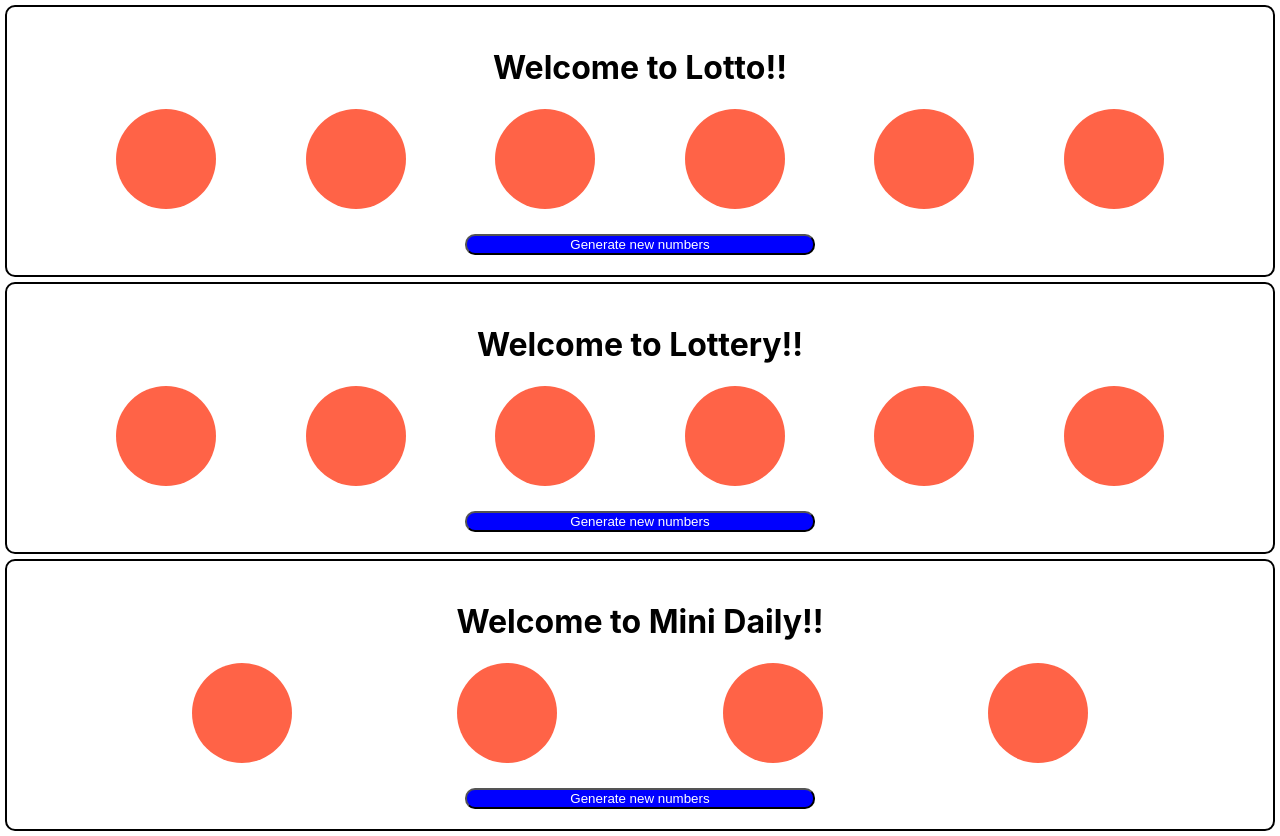
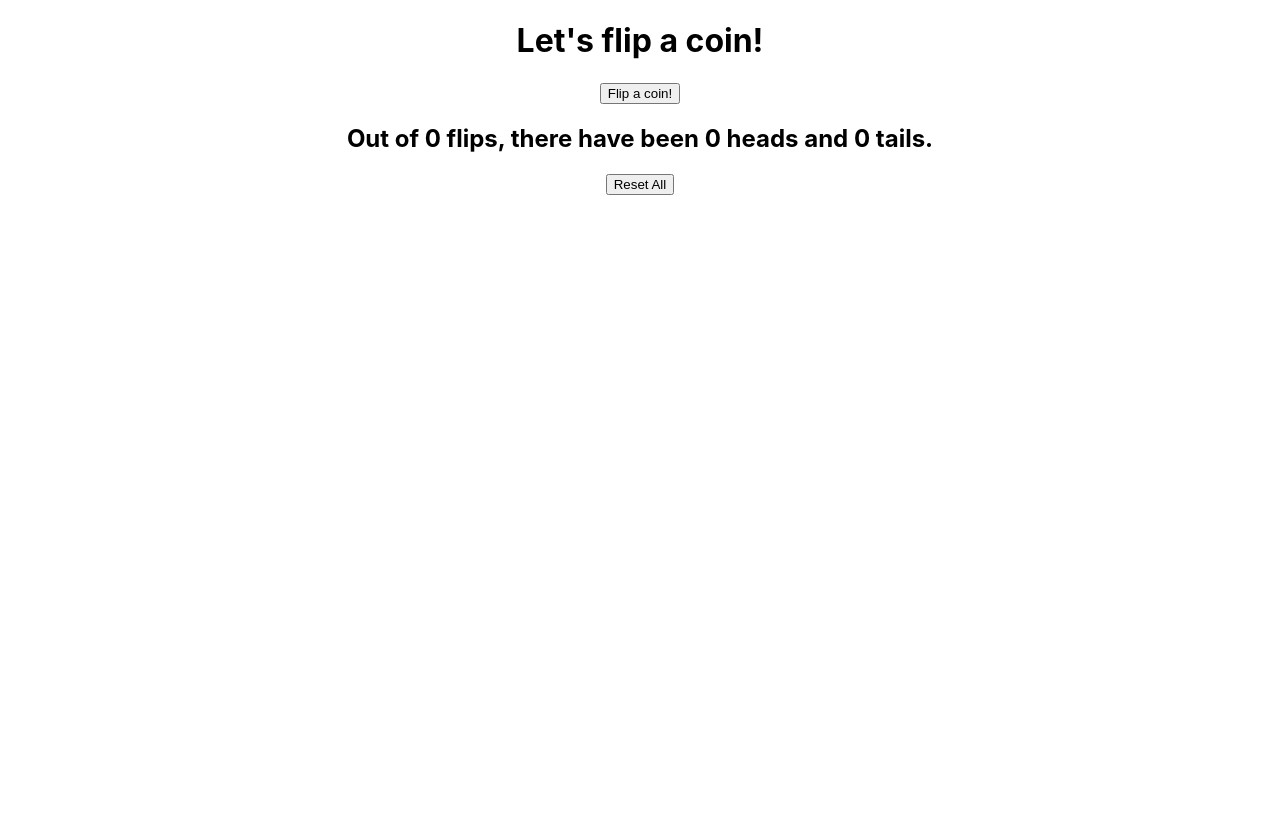
Before and after one commit to PhilHuangSW/LearningReact, a React (Create React App) app in the folder my-testing-app/: page / in a window 1280 px wide. After the commit the page ends 800 px from the top, so only its background shows below. Built offline with nearby package versions, Linux system fonts and the light colour scheme.

Commit message:
CoinFlipper exercise

```diff
--- a/my-testing-app/public/index.html
+++ b/my-testing-app/public/index.html
@@ -1,20 +1,21 @@
 <!DOCTYPE html>
 <html lang="en">
+
 <head>
   <meta charset="utf-8" />
   <link rel="icon" href="%PUBLIC_URL%/favicon.ico" />
   <meta name="viewport" content="width=device-width, initial-scale=1" />
   <meta name="theme-color" content="#000000" />
-    <meta
-      name="description"
-      content="Web site created using create-react-app"
-    />
+  <meta name="description" content="Web site created using create-react-app" />
   <link rel="apple-touch-icon" href="%PUBLIC_URL%/logo192.png" />
   <!--
       manifest.json provides metadata used when your web app is installed on a
       user's mobile device or desktop. See https://developers.google.com/web/fundamentals/web-app-manifest/
     -->
   <link rel="manifest" href="%PUBLIC_URL%/manifest.json" />
+
+  <link rel="stylesheet" href="https://pro.fontawesome.com/releases/v5.10.0/css/all.css"
+    integrity="sha384-AYmEC3Yw5cVb3ZcuHtOA93w35dYTsvhLPVnYs9eStHfGJvOvKxVfELGroGkvsg+p" crossorigin="anonymous" />
   <!--
       Notice the use of %PUBLIC_URL% in the tags above.
       It will be replaced with the URL of the `public` folder during the build.
@@ -26,6 +27,7 @@
     -->
   <title>React App</title>
 </head>
+
 <body>
   <noscript>You need to enable JavaScript to run this app.</noscript>
   <div id="root"></div>
@@ -40,4 +42,5 @@
       To create a production bundle, use `npm run build` or `yarn build`.
     -->
 </body>
+
 </html>
--- a/my-testing-app/src/App.js
+++ b/my-testing-app/src/App.js
@@ -6,6 +6,7 @@ import './App.css';
 import Clicker from './Clicker';
 import Score from './Score';
 import Lotto from './Lotto';
+import CoinFlipper from './CoinFlipper';
 
 function App() {
   return (
@@ -15,9 +16,10 @@ function App() {
       <BrokenClick /> */}
       {/* <Clicker /> */}
       {/* <Score score={1} /> */}
-      <Lotto name="Lotto" numBalls={6} maxNum={40} />
+      {/* <Lotto name="Lotto" numBalls={6} maxNum={40} />
       <Lotto />
-      <Lotto name="Mini Daily" numBalls={4} maxNum={20} />
+      <Lotto name="Mini Daily" numBalls={4} maxNum={20} /> */}
+      <CoinFlipper />
     </div>
   );
 }
--- /dev/null
+++ b/my-testing-app/src/Coin.css
@@ -0,0 +1,9 @@
+/* .Coin-img {
+  width: 200px;
+  height: 200px;
+} */
+
+.Coin-i {
+  width: 200px;
+  height: 200px;
+}
--- /dev/null
+++ b/my-testing-app/src/Coin.js
@@ -0,0 +1,20 @@
+import React, { Component } from 'react'
+import './Coin.css';
+
+class Coin extends Component {
+  render() {
+    let fasIcon = "fas fa-10x ";
+    if (this.props.icon === "heads") {
+      fasIcon += "fa-helmet-battle";
+    } else {
+      fasIcon += "fa-dragon";
+    }
+    return (
+      <div className="Coin">
+        <i className={fasIcon}></i>
+      </div>
+    )
+  }
+}
+
+export default Coin;
--- /dev/null
+++ b/my-testing-app/src/CoinFlipper.js
@@ -0,0 +1,61 @@
+import React, { Component } from 'react';
+import Coin from './Coin';
+
+class CoinFlipper extends Component {
+  constructor(props) {
+    super(props);
+    this.state = {
+      numFlips: 0,
+      numHeads: 0,
+      numTails: 0,
+      hot: ''
+    }
+    this.flipCoin = this.flipCoin.bind(this);
+    this.handleClick = this.handleClick.bind(this);
+    this.reset = this.reset.bind(this);
+  }
+
+  flipCoin() {
+    this.setState(x => ({ numFlips: x.numFlips + 1 }));
+    let rand = Math.floor(Math.random() * 2);
+    if (rand === 0) {
+      this.setState(x => ({
+        numHeads: x.numHeads + 1,
+        hot: x.hot = "heads"
+      }));
+    } else {
+      this.setState(x => ({
+        numTails: x.numTails + 1,
+        hot: x.hot = "tails"
+      }));
+    }
+  }
+
+  handleClick() {
+    this.flipCoin();
+  }
+
+  reset() {
+    this.setState({
+      numFlips: 0,
+      numHeads: 0,
+      numTails: 0,
+      hot: ''
+    })
+  }
+
+  render() {
+    return (
+      <div>
+        <h1>Let's flip a coin!</h1>
+        {this.state.hot !== '' && <Coin icon={this.state.hot} />}
+        <button onClick={this.handleClick}>Flip a coin!</button>
+        <h2>Out of {this.state.numFlips} flips, there have been {this.state.numHeads} heads and {this.state.numTails} tails.</h2>
+        <button onClick={this.reset}>Reset All</button>
+      </div >
+    )
+  }
+}
+
+
+export default CoinFlipper;
```
Lines whose indentation alone changed are shown as unchanged.
